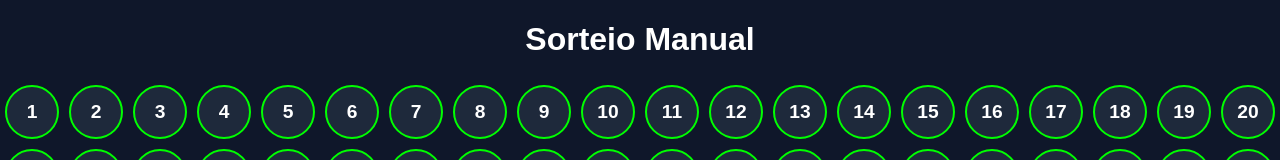
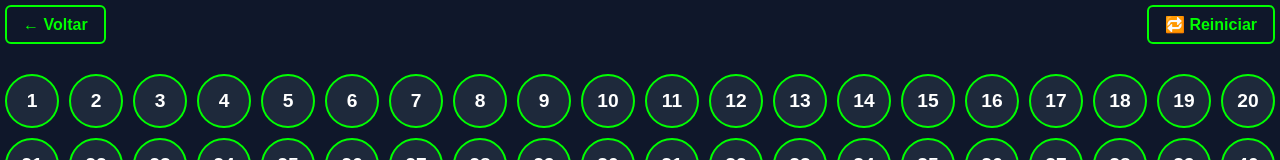
Before and after one commit to blinbingo/kombi, a Next.js app: page /admin/simulador-delay/1 in a window 1280 px wide. Shown: the top 160 px of the page. Built offline with nearby package versions, Linux system fonts and the light colour scheme; no server answers; the database is empty.

Commit message:
Update [codigo].js

```diff
--- a/pages/admin/simulador-delay/[codigo].js
+++ b/pages/admin/simulador-delay/[codigo].js
@@ -1,24 +1,27 @@
-
-import React, { useEffect, useState } from "react";
+import React, { useState, useEffect, useRef } from "react";
 import { useRouter } from "next/router";
 import { supabase } from "../../../utils/supabaseClient";
 import CartelasPremiadas from "../../../components/CartelasPremiadas";
 import RankingCartelas from "../../../components/RankingCartelas";
 
-export default function SorteioManual() {
+export default function SimuladorDelay() {
   const router = useRouter();
   const { codigo } = router.query;
 
   const [cartelas, setCartelas] = useState([]);
   const [bolasSelecionadas, setBolasSelecionadas] = useState([]);
+  const [contador, setContador] = useState(null);
+  const [sorteando, setSorteando] = useState(false);
+  const [pausado, setPausado] = useState(false);
   const [premios, setPremios] = useState({ 25: [], 50: [], 75: [], 100: [] });
   const [etapasAlcancadas, setEtapasAlcancadas] = useState([]);
   const [bolasPremioDesbloqueadas, setBolasPremioDesbloqueadas] = useState({});
   const [resumoFinanceiro, setResumoFinanceiro] = useState(null);
-
+  const jaParouNo100 = useRef(false);
   const numeros = Array.from({ length: 60 }, (_, i) => i + 1);
 
   useEffect(() => {
+    if (!codigo) return;
     async function carregarCartelas() {
       const { data, error } = await supabase
         .from("cartelas")
@@ -30,11 +33,35 @@ export default function SorteioManual() {
         setCartelas(lista);
       }
     }
-
-    if (codigo) carregarCartelas();
+    carregarCartelas();
   }, [codigo]);
 
-  function atualizarPremios(bolas) {
+  useEffect(() => {
+    let timer;
+    if (sorteando && contador !== null && !pausado && !jaParouNo100.current) {
+      if (contador > 0) {
+        timer = setTimeout(() => setContador((prev) => prev - 1), 1000);
+      } else {
+        sortearBola();
+        if (!jaParouNo100.current) setContador(tempoDelay);
+      }
+    }
+    return () => clearTimeout(timer);
+  }, [contador, sorteando, pausado]);
+
+  const tempoDelay = 2; // Valor fixo ou substituir com delay do modal futuramente
+
+  const sortearBola = () => {
+    if (jaParouNo100.current) return;
+    const disponiveis = numeros.filter((n) => !bolasSelecionadas.includes(n));
+    if (disponiveis.length === 0) return;
+    const nova = disponiveis[Math.floor(Math.random() * disponiveis.length)];
+    const novas = [...bolasSelecionadas, nova];
+    setBolasSelecionadas(novas);
+    atualizarPremios(novas);
+  };
+
+  const atualizarPremios = (bolas) => {
     const metas = [25, 50, 75, 100];
     const novaBola = bolas[bolas.length - 1];
     const novasEtapas = [...etapasAlcancadas];
@@ -63,7 +90,7 @@ export default function SorteioManual() {
     setBolasPremioDesbloqueadas(novosDesbloqueios);
     setEtapasAlcancadas(novasEtapas);
 
-    if (novasEtapas.includes(100)) {
+    if (novasEtapas.includes(100) && !jaParouNo100.current) {
       const totalArrecadado = cartelas.length * 10;
       const totalPremiosPagos =
         (novosPremios[25]?.length || 0) * 10 +
@@ -71,55 +98,61 @@ export default function SorteioManual() {
         (novosPremios[75]?.length || 0) * 200 +
         (novosPremios[100]?.length || 0) * 500;
       setResumoFinanceiro({ totalArrecadado, totalPremiosPagos });
+      jaParouNo100.current = true;
+      setSorteando(false);
+      setContador(null);
     }
-  }
+  };
 
-  function sortearBolaManual(numero) {
-    if (!bolasSelecionadas.includes(numero)) {
-      const novas = [...bolasSelecionadas, numero];
-      setBolasSelecionadas(novas);
-      atualizarPremios(novas);
+  const iniciarSorteio = () => {
+    if (!sorteando) {
+      setSorteando(true);
+      setContador(tempoDelay);
     }
-  }
+  };
 
-  useEffect(() => {
-    const intervalo = setInterval(async () => {
-      if (!codigo) return;
-      try {
-        const res = await fetch(`/api/bolinha?codigo=${codigo}`);
-        const data = await res.json();
-        if (data.numero) {
-          sortearBolaManual(data.numero);
-        }
-      } catch (e) {
-        console.error("Erro ao buscar bolinha:", e);
-      }
-    }, 1000);
-
-    return () => clearInterval(intervalo);
-  }, [codigo, bolasSelecionadas]);
+  const reiniciarTudo = () => {
+    setBolasSelecionadas([]);
+    setPremios({ 25: [], 50: [], 75: [], 100: [] });
+    setEtapasAlcancadas([]);
+    setBolasPremioDesbloqueadas({});
+    setResumoFinanceiro(null);
+    setSorteando(false);
+    setContador(null);
+    setPausado(false);
+    jaParouNo100.current = false;
+  };
 
   return (
     <div className="body" style={{ textAlign: "center" }}>
-      <h1>Sorteio Manual</h1>
+      <div style={{ display: "flex", justifyContent: "space-between", marginBottom: 20 }}>
+        <button onClick={() => router.push("/admin")} style={{
+          border: "2px solid #00ff00", color: "#00ff00",
+          background: "transparent", padding: "8px 16px",
+          borderRadius: "6px", cursor: "pointer", fontWeight: "bold"
+        }}>
+          ← Voltar
+        </button>
+        <button onClick={reiniciarTudo} style={{
+          border: "2px solid #00ff00", color: "#00ff00",
+          background: "transparent", padding: "8px 16px",
+          borderRadius: "6px", cursor: "pointer", fontWeight: "bold"
+        }}>
+          🔁 Reiniciar
+        </button>
+      </div>
 
       <div className="bingo-board">
         {numeros.map((num) => (
-          <div
-            key={num}
-            className={`bola ${bolasSelecionadas.includes(num) ? "selecionada" : ""}`}
-          >
+          <div key={num} className={`bola ${bolasSelecionadas.includes(num) ? "selecionada" : ""}`}>
             {num}
           </div>
         ))}
       </div>
 
       <div style={{
-        display: "flex",
-        justifyContent: "center",
-        flexWrap: "wrap",
-        gap: "6px",
-        marginTop: "20px"
+        display: "flex", justifyContent: "center",
+        flexWrap: "wrap", gap: "6px", marginTop: "20px"
       }}>
         {bolasSelecionadas.map((bola, i) => (
           <div key={i} className="bola" style={{
@@ -135,7 +168,6 @@ export default function SorteioManual() {
         bolasPremioDesbloqueadas={bolasPremioDesbloqueadas}
         resumoFinanceiro={resumoFinanceiro}
       />
-
       <RankingCartelas
         cartelas={cartelas}
         bolasSelecionadas={bolasSelecionadas}
```
